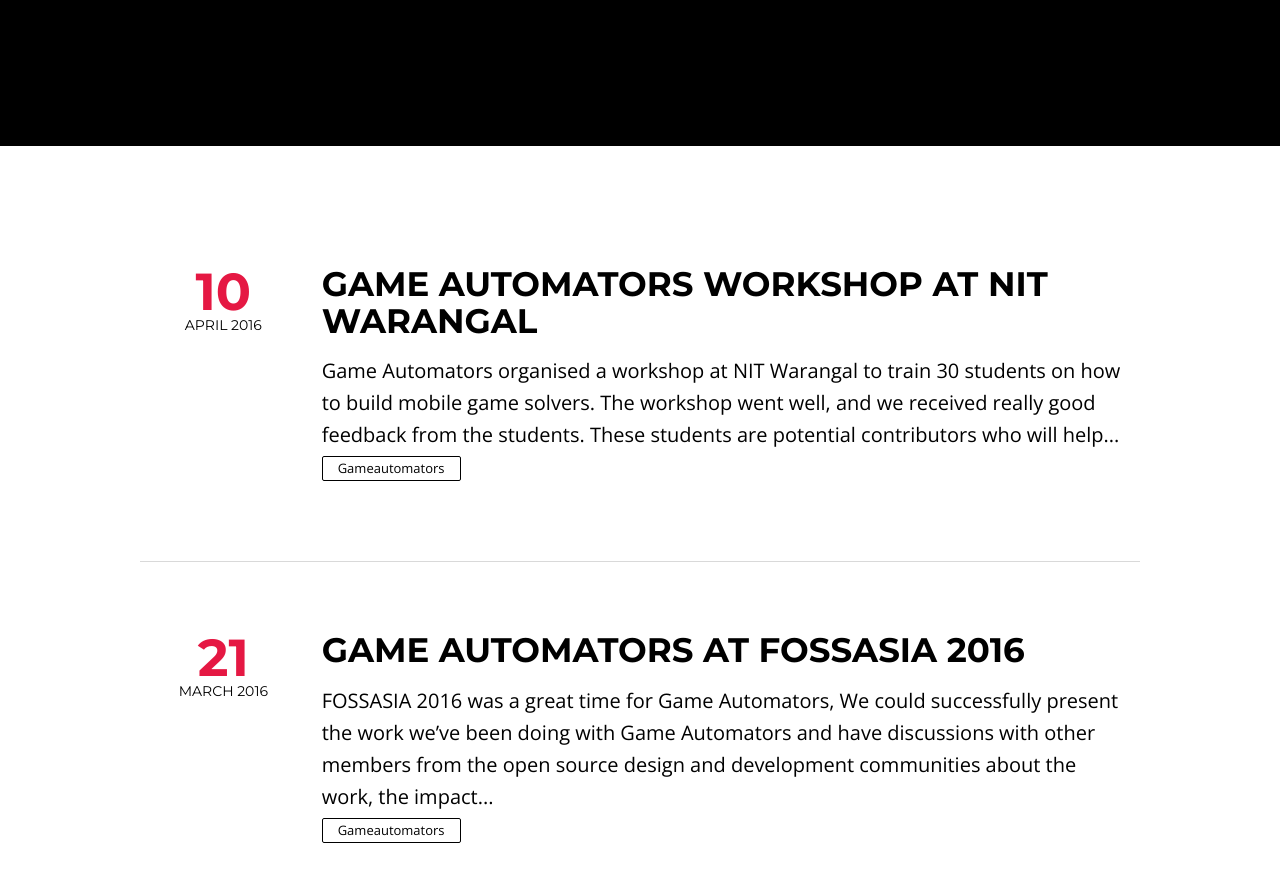
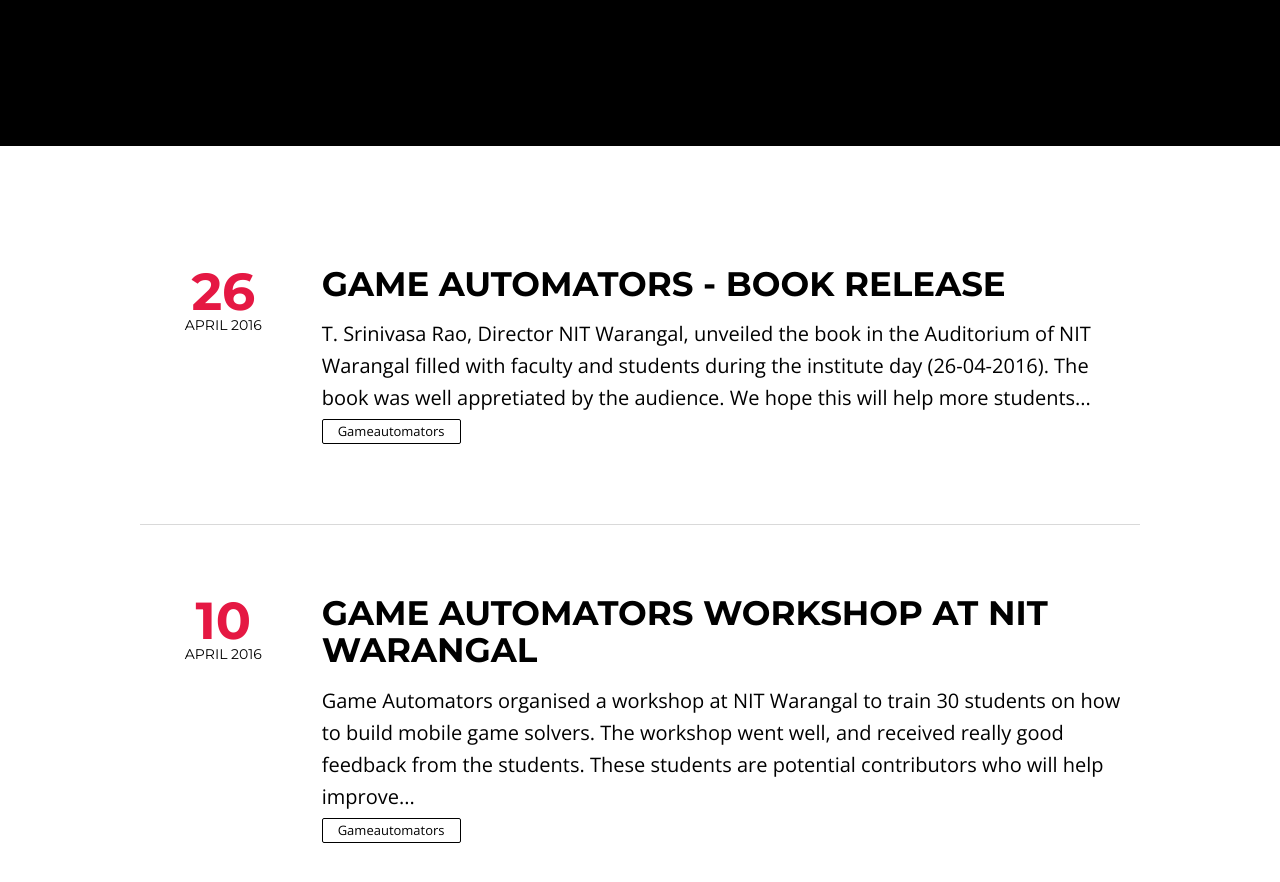
Before and after one commit to GameAutomators/blog, a Jekyll site: the page built from index.html, in a window 1280 px wide and 900 px high, scrolled down 378 px. Shown: the top 882 px of the window. Built offline with Jekyll 4.4.1, drawn with Linux system fonts in a browser that asks for light colours; nearby versions of some CDN libraries; the list of posts is cut into pages by our own code.

Commit message:
Article added.

```diff
--- /dev/null
+++ b/_posts/2016-04-26-game-automators-book-release.md
@@ -0,0 +1,24 @@
+---
+layout: post
+title: "Game Automators - Book Release"
+description:
+headline:
+modified: 2015-12-15
+category: GameAutomators
+tags: [internship, nit warangal]
+imagefeature:
+mathjax:
+chart:
+comments: true
+featured: false
+---
+
+T. Srinivasa Rao, Director NIT Warangal, unveiled the book in the Auditorium of NIT Warangal filled with faculty and students during the institute day (26-04-2016). The book was well appretiated by the audience. We hope this will help more students
+
+Thanks to all the projects backers whose contributions made this possible. We are giving away all the work we have done for free in an attempt to try to make this book reach as many people as possible. We also think this'd invite more people into community which will help improve the content and quality further.
+
+For people who'd like to read the book, [here](gameautomators.com/book) is the link for the online copy and [here](gameautomators.com/download/building-mobile-game-solvers-v1.pdf) is a PDF version. If you want to buy a hard copy of the book, you can get it [here](https://pothi.com/pothi/book/surya-penmetsa-building-mobile-game-solvers-0).
+
+![Image-1](/blog/images/blog/book-1.jpg)
+
+Also, keep an eye on your emails, we've started sending out the thank you notes. :)
```
Also changed, not shown: _posts/2016-04-10-game-automators-nitw-workshop.md (+1 -1 lines), images/blog/book-1.jpg (added).
